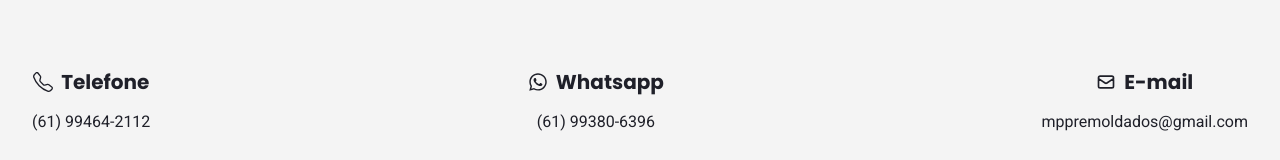
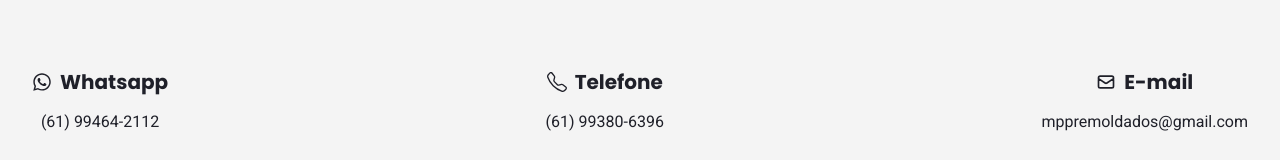
Before and after one commit to pedromiiguel/lp-pre-moldados, a Next.js app: page / in a window 1280 px wide. Shown: the part 3242-3402 px from the top of the page. Built offline with nearby package versions, Linux system fonts and the light colour scheme.

Commit message:
alteração na section de contatos

```diff
--- a/src/components/Sections/SectionContacts/index.tsx
+++ b/src/components/Sections/SectionContacts/index.tsx
@@ -9,16 +9,17 @@ const content = {
   contacts: [
     {
       value: '(61) 99464-2112',
-      href: 'tel:61994642112',
-      icon: <BsTelephone size={20} />,
-      label: 'Telefone',
+      href: 'https://api.whatsapp.com/send?phone=5561994642112',
+      icon: <FaWhatsapp size={20} />,
+      label: 'Whatsapp',
     },
     {
       value: '(61) 99380-6396',
       href: 'tel:61993806396',
-      icon: <FaWhatsapp size={20} />,
-      label: 'Whatsapp',
+      icon: <BsTelephone size={20} />,
+      label: 'Telefone',
     },
+
     {
       value: 'mppremoldados@gmail.com',
       href: 'mailto:mppremoldados@gmail.com',
@@ -59,6 +60,7 @@ export const SectionContacts: React.FC = () => {
                   </Heading>
                 </Flex>
                 <Text
+                target="_blank"
                   as="a"
                   href={item.href}
                   _hover={{ textDecoration: 'underline' }}
```
